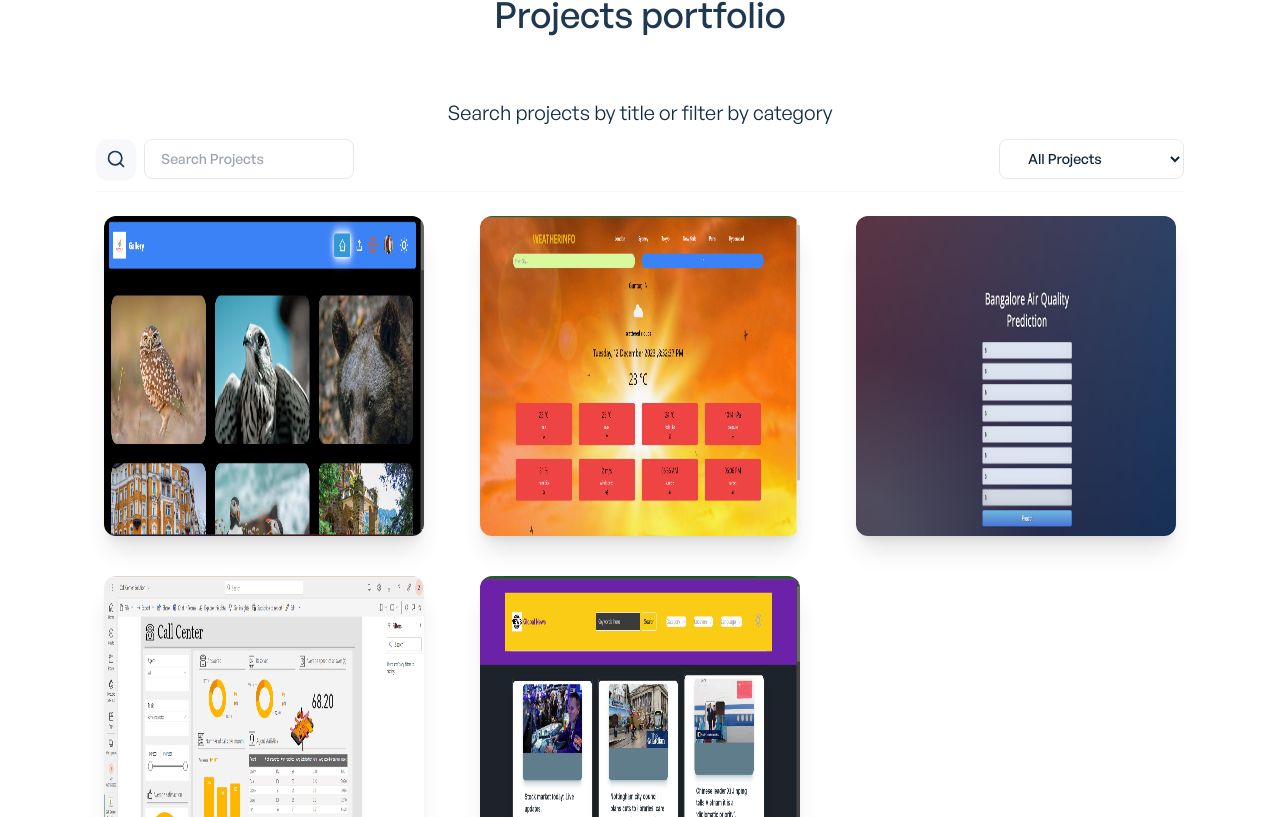
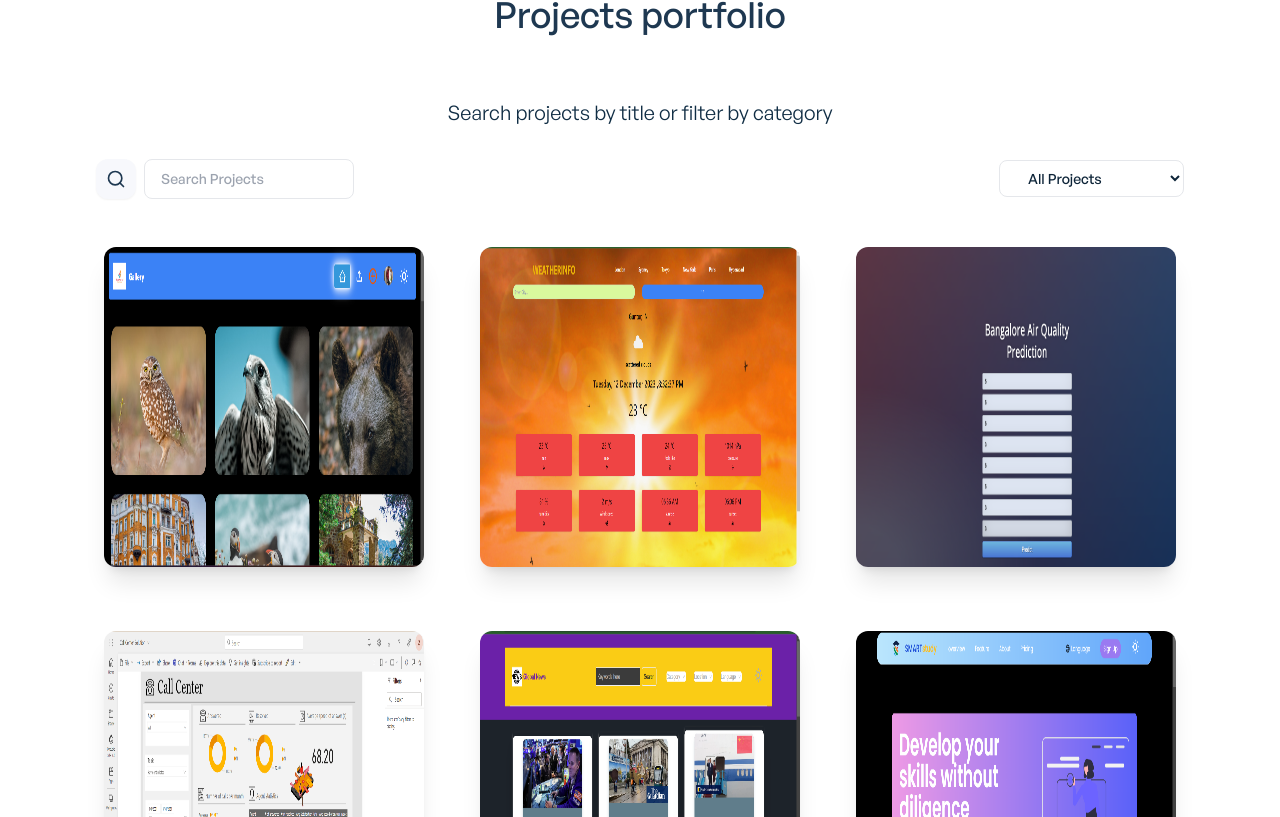
Before and after one commit to praveen2903/Portfolio, a React (Create React App) app: page / in a window 1280 px wide. Shown: the part 863-1680 px from the top of the page. Built offline with nearby package versions, Linux system fonts and the light colour scheme.

Commit message:
done many changes of ui

```diff
--- a/src/components/projects/HomeProjectDisplay.jsx
+++ b/src/components/projects/HomeProjectDisplay.jsx
@@ -1,10 +1,10 @@
-import React, { useContext } from 'react';
+import { useContext } from 'react';
 import { FiSearch } from 'react-icons/fi';
 import ProjectSingle from './ProjectSingle';
 import { ProjectsContext } from '../../context/ProjectsContext';
 import ProjectsFilter from './ProjectsFilter';
 
-const HomeProjectDisplay = () => {
+const ProjectsGrid = () => {
     const {
         projects,
         searchProject,
@@ -14,12 +14,6 @@ const HomeProjectDisplay = () => {
         setSelectProject,
         selectProjectsByCategory,
     } = useContext(ProjectsContext);
-
-  const displayProjects = selectProject
-    ? selectProjectsByCategory
-    : searchProject
-    ? searchProjectsByTitle
-    : projects.slice(0, 5); // Get the first 5 projects
 
     return (
         <section className="py-5 sm:py-10 mt-5 sm:mt-10">
@@ -36,22 +30,12 @@ const HomeProjectDisplay = () => {
                         dark:text-ternary-light
                         text-md
                         sm:text-xl
-                        mb-3
-                        "
+                        mb-3"
                 >
                     Search projects by title or filter by category
                 </h3>
-        <div
-          className="
-                        flex
-                        justify-between
-                        border-b border-primary-light
-                        dark:border-secondary-dark
-                        pb-3
-                        gap-3
-                        "
-        >
-          <div className="flex justify-between gap-2">
+                <div className="sm:flex sm:justify-between sm:items-center mt-8">
+                    <div className="sm:flex sm:gap-2">
                         <span
                             className="
                                 hidden
@@ -95,12 +79,38 @@ const HomeProjectDisplay = () => {
                         />
                     </div>
 
+                    <div className="mt-4 sm:mt-0">
                         <ProjectsFilter setSelectProject={setSelectProject} />
+                    </div>
                 </div>
             </div>
 
             <div className="grid grid-cols-1 sm:grid-cols-2 lg:grid-cols-3 mt-6 sm:gap-10">
-        {displayProjects.map((project) => (
+                {selectProject
+                    ? selectProjectsByCategory.map((project) => (
+                        <ProjectSingle
+                            image={project.image}
+                            title={project.title}
+                            description={project.description}
+                            gitlink={project.gitlink}
+                            deploylink={project.deploylink}
+                            icons={project.icons}
+                            key={project.id}
+                        />
+                    ))
+                    : searchProject
+                        ? searchProjectsByTitle.map((project) => (
+                            <ProjectSingle
+                                image={project.image}
+                                title={project.title}
+                                description={project.description}
+                                gitlink={project.gitlink}
+                                deploylink={project.deploylink}
+                                icons={project.icons}
+                                key={project.id}
+                            />
+                        ))
+                        : projects.map((project) => (
                             <ProjectSingle
                                 image={project.image}
                                 title={project.title}
@@ -116,4 +126,4 @@ const HomeProjectDisplay = () => {
     );
 };
 
-export default HomeProjectDisplay;
+export default ProjectsGrid;
--- a/src/components/projects/ProjectSingle.jsx
+++ b/src/components/projects/ProjectSingle.jsx
@@ -4,11 +4,11 @@ import { FaExternalLinkAlt, FaGithub } from "react-icons/fa";
 
 const ProjectSingle = ({image,title,description,gitlink,deploylink,icons}) => {
   return (
-        <div data-aos="zoom-in-up" data-aos-duration="1000" data-aos-once="false" className="group relative flex flex-col flex-wrap h-80 w-[95%] mx-auto shadow-xl rounded-xl ">
+      <div data-aos="zoom-in-up" data-aos-duration="1000" data-aos-once="false" className="group relative flex flex-col flex-wrap h-80 w-[95%] mx-auto shadow-xl rounded-xl mt-6">
       <img src={image} alt={title} className="h-80 rounded-xl"/>
-          <div className="absolute flex flex-col justify-center items-center bottom-0 left-0 right-0 h-0 overflow-hidden group-hover:h-full transition-[height_0.5s] duration-500 bg-darkblue rounded-xl">
+      <div className="absolute flex flex-col justify-center items-center bottom-0 left-0 right-0 h-0 overflow-hidden group-hover:h-full transition-[height_0.5s] duration-500 bg-[#3b0764] rounded-xl">
         <h3 data-aos="zoom-in-up" data-aos-duration="1000" data-aos-once="false" className="text-2xl font-medium text-white my-2">{title}</h3>
-            <p data-aos="zoom-in-up" data-aos-duration="1000" data-aos-once="false" className="px-2 text-lg text-white">{description}</p>
+        <p data-aos="zoom-in-up" data-aos-duration="1000" data-aos-once="false" className="px-2 text-lg text-white text-justify p-1">{description}</p>
         <div data-aos="zoom-in-up" data-aos-duration="1000" data-aos-once="false" className="flex flex-wrap items-center gap-3 mt-3">
         {
           icons.map((Icon,index)=>(
--- a/src/components/projects/ProjectsGrid.jsx
+++ b/src/components/projects/ProjectsGrid.jsx
@@ -30,22 +30,12 @@ const ProjectsGrid = () => {
                         dark:text-ternary-light
                         text-md
                         sm:text-xl
-                        mb-3
-                        "
+                        mb-3"
                 >
                     Search projects by title or filter by category
                 </h3>
-				<div
-					className="
-                        flex
-                        justify-between
-                        border-b border-primary-light
-                        dark:border-secondary-dark
-                        pb-3
-                        gap-3
-                        "
-				>
-					<div className="flex justify-between gap-2">
+                <div className="sm:flex sm:justify-between sm:items-center mt-8">
+                    <div className="sm:flex sm:gap-2">
                         <span
                             className="
                                 hidden
@@ -89,7 +79,9 @@ const ProjectsGrid = () => {
                         />
                     </div>
 
+                    <div className="mt-4 sm:mt-0">
                         <ProjectsFilter setSelectProject={setSelectProject} />
+                    </div>
                 </div>
             </div>
 
```
Lines whose indentation alone changed are shown as unchanged.
